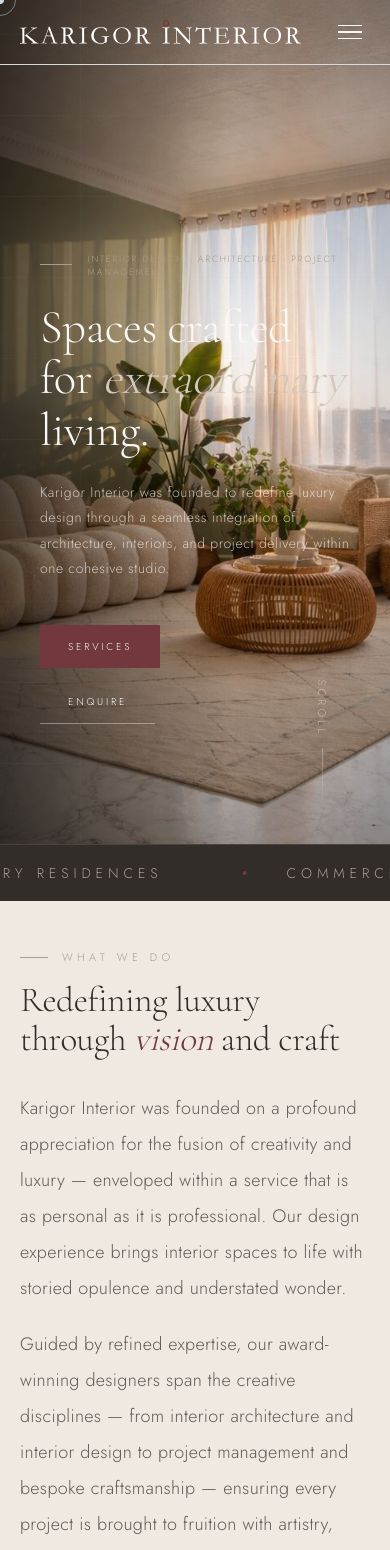
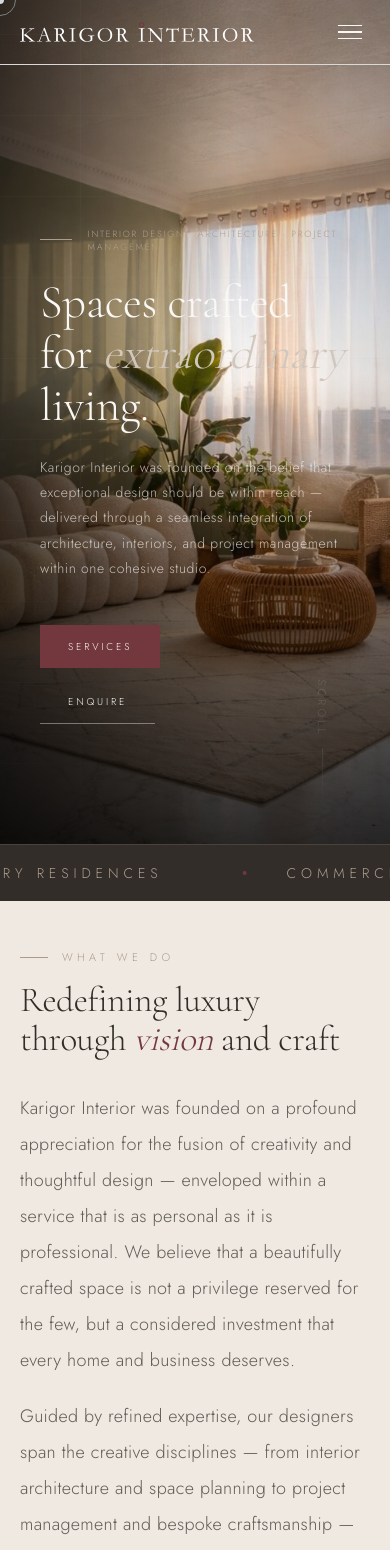
Before and after one commit to Abhijay0306/karigor-v1, a Next.js app: page / in a window 390 px wide. Shown: the top 1550 px of the page. Built offline with nearby package versions, Linux system fonts and the light colour scheme.

Commit message:
Smaller mobile logos, hero bottom vignette on mobile, refresh copy for accessible luxury messaging

```diff
--- a/src/app/globals.css
+++ b/src/app/globals.css
@@ -1155,8 +1155,8 @@
     .philosophy-deco { display: none; }
 
     .marquee-track { gap: 40px; }
-    .nav-logo { height: 24px; }
-    .footer-logo-img { height: 30px; }
+    .nav-logo { height: 20px; }
+    .footer-logo-img { height: 26px; }
 
     .gallery-grid { grid-template-columns: repeat(2, 1fr); gap: 8px; }
     .lightbox-arrow { font-size: 24px; padding: 10px; }
@@ -1170,6 +1170,16 @@
 
     section { padding: 48px 20px !important; }
     .hero { min-height: 100svh; }
+    .hero::after {
+      content: '';
+      position: absolute;
+      bottom: 0; left: 0; right: 0;
+      height: 55%;
+      background: linear-gradient(to top, rgba(0,0,0,0.72) 0%, rgba(0,0,0,0.35) 50%, transparent 100%);
+      pointer-events: none;
+      z-index: 1;
+    }
+    .hero-content { position: relative; z-index: 2; }
     .hero-content { padding: 0 20px 72px; }
     .hero h1 { font-size: clamp(36px, 12vw, 52px); line-height: 1.1; }
     .hero-eyebrow { font-size: 9px; letter-spacing: 0.2em; }
--- a/src/app/page.js
+++ b/src/app/page.js
@@ -54,7 +54,7 @@ export default function Home() {
         <div className="hero-content">
           <p className="hero-eyebrow">Interior Design · Architecture · Project Management</p>
           <h1>Spaces crafted<br />for <em>extraordinary</em><br />living.</h1>
-          <p className="hero-desc">Karigor Interior was founded to redefine luxury design through a seamless integration of architecture, interiors, and project delivery within one cohesive studio.</p>
+          <p className="hero-desc">Karigor Interior was founded on the belief that exceptional design should be within reach — delivered through a seamless integration of architecture, interiors, and project management within one cohesive studio.</p>
           <div className="hero-actions">
             <a href="#services" className="btn-primary">Services</a>
             <a href="#contact" className="btn-ghost">Enquire</a>
@@ -91,10 +91,10 @@ export default function Home() {
             <h2 className="section-title">Redefining luxury through <em>vision</em> and craft</h2>
           </div>
           <p className="intro-body reveal reveal-delay-1">
-            Karigor Interior was founded on a profound appreciation for the fusion of creativity and luxury — enveloped within a service that is as personal as it is professional. Our design experience brings interior spaces to life with storied opulence and understated wonder.
+            Karigor Interior was founded on a profound appreciation for the fusion of creativity and thoughtful design — enveloped within a service that is as personal as it is professional. We believe that a beautifully crafted space is not a privilege reserved for the few, but a considered investment that every home and business deserves.
           </p>
           <p className="intro-body reveal reveal-delay-2" style={{ marginTop: "20px" }}>
-            Guided by refined expertise, our award-winning designers span the creative disciplines — from interior architecture and interior design to project management and bespoke craftsmanship — ensuring every project is brought to fruition with artistry, dedication, and decades of mastery.
+            Guided by refined expertise, our designers span the creative disciplines — from interior architecture and space planning to project management and bespoke craftsmanship — working closely within your vision and budget to bring every project to fruition with artistry, transparency, and decades of mastery.
           </p>
           <div className="intro-stats reveal reveal-delay-3">
             <div>
@@ -162,7 +162,7 @@ export default function Home() {
         <div className="philosophy-lines"></div>
         <div className="philosophy-content reveal">
           <blockquote className="philosophy-quote">
-            &quot;We will take everyone involved on a creative journey that <em>celebrates design</em>, promotes craftsmanship and inspires innovation.&quot;
+            &quot;Luxury is not about excess — it is about intention. We bring <em>exceptional design</em> within reach, crafting spaces that resonate with beauty, purpose, and enduring value.&quot;
           </blockquote>
           <p className="philosophy-attr">Karigor Interior — Studio Philosophy</p>
         </div>
```
